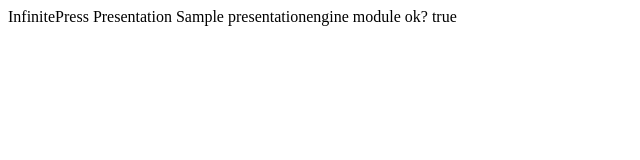
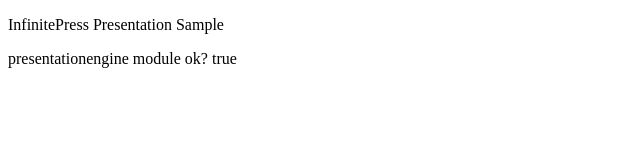
Before and after one commit to InfinitePress/PresentationModuleWeb, a plain HTML site: page sample/index.html in a window 1280 px wide. Shown: the whole page, without its empty margins (0-640 px from the left). Drawn offline with Linux system fonts and the light colour scheme.

Commit message:
sample index with angular

```diff
--- a/sample/index.html
+++ b/sample/index.html
@@ -10,7 +10,7 @@
 </head>
 <body ng-app="samplePresentation">
 <div  ng-controller="presentationController">
-    <span>{{welcome}}</span>
+    <p>{{welcome}}</p>
     <span>presentationengine module ok? {{presentationengineExists}}</span>
 </div>
 </body>
```
